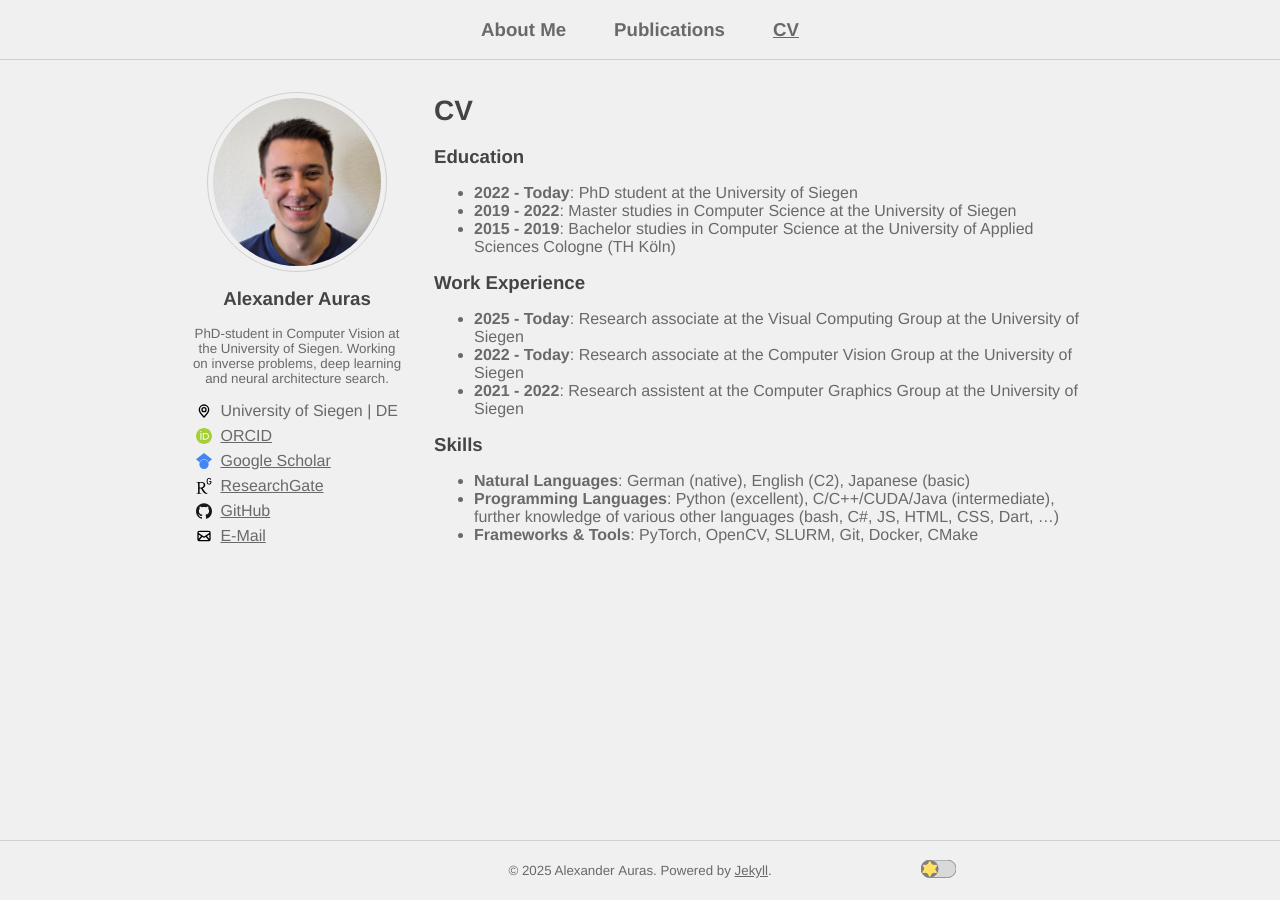
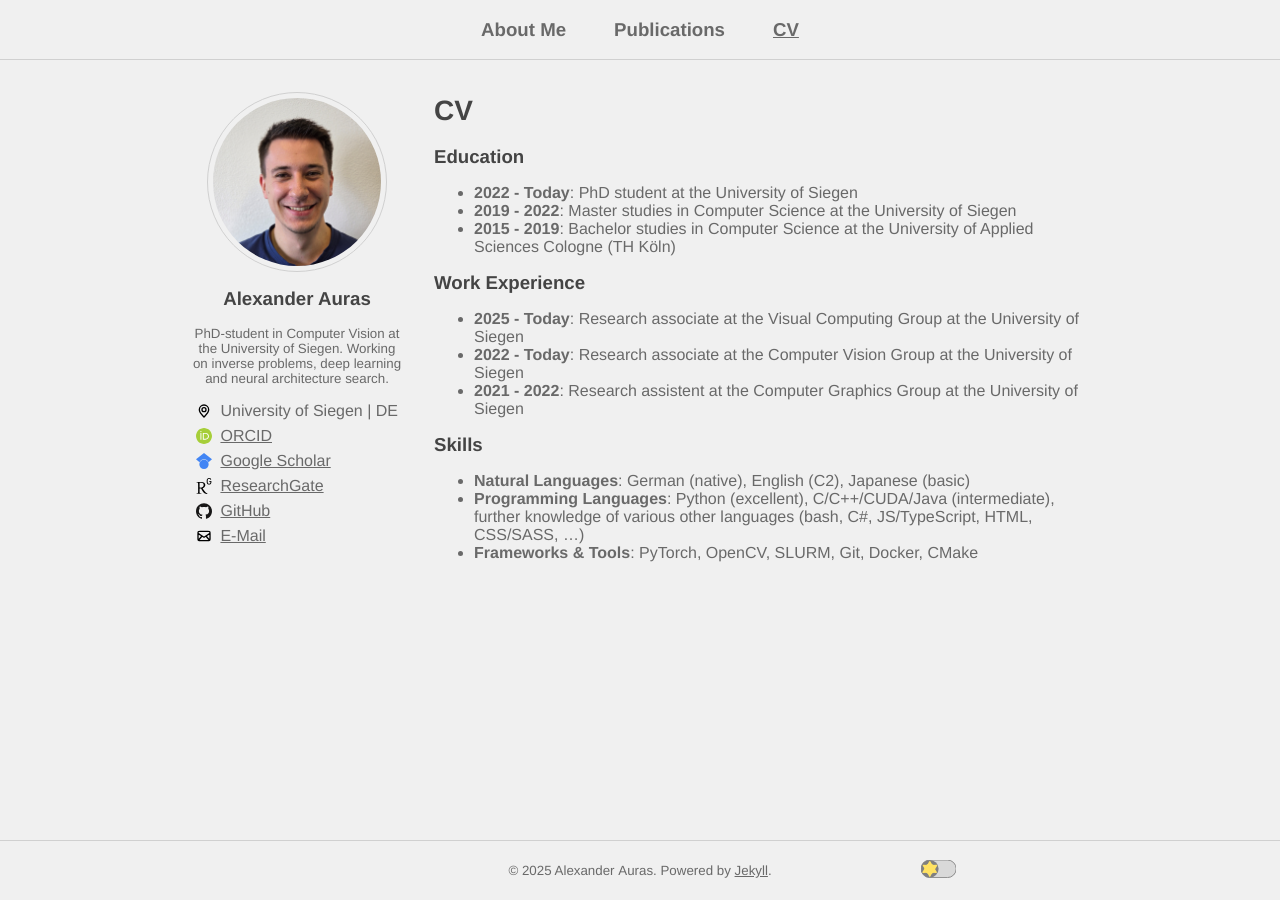
Before and after one commit to AlexanderAuras/alexanderauras.github.io, a Jekyll site: the page built from cv.md, in a window 1280 px wide. Built offline with Jekyll 4.4.1, drawn with Linux system fonts in a browser that asks for light colours.

Commit message:
Small corrections

```diff
--- a/cv.md
+++ b/cv.md
@@ -24,5 +24,5 @@ title: CV
 ## Skills
 
 - **Natural Languages**: German (native), English (C2), Japanese (basic)
-- **Programming Languages**: Python (excellent), C/C++/CUDA/Java (intermediate), further knowledge of various other languages (bash, C#, JS, HTML, CSS, Dart, ...)
+- **Programming Languages**: Python (excellent), C/C++/CUDA/Java (intermediate), further knowledge of various other languages (bash, C#, JS/TypeScript, HTML, CSS/SASS, ...)
 - **Frameworks &amp; Tools**: PyTorch, OpenCV, SLURM, Git, Docker, CMake
```
